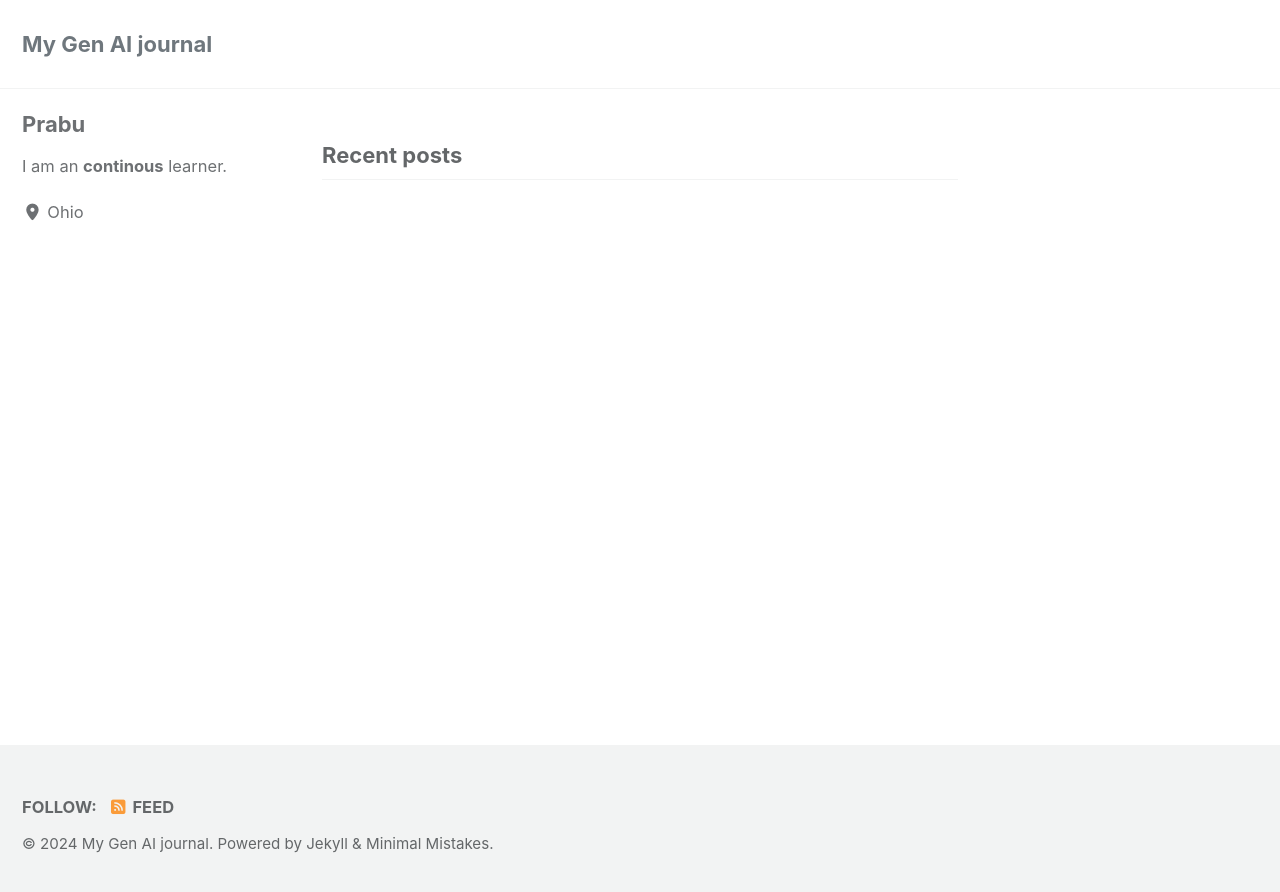
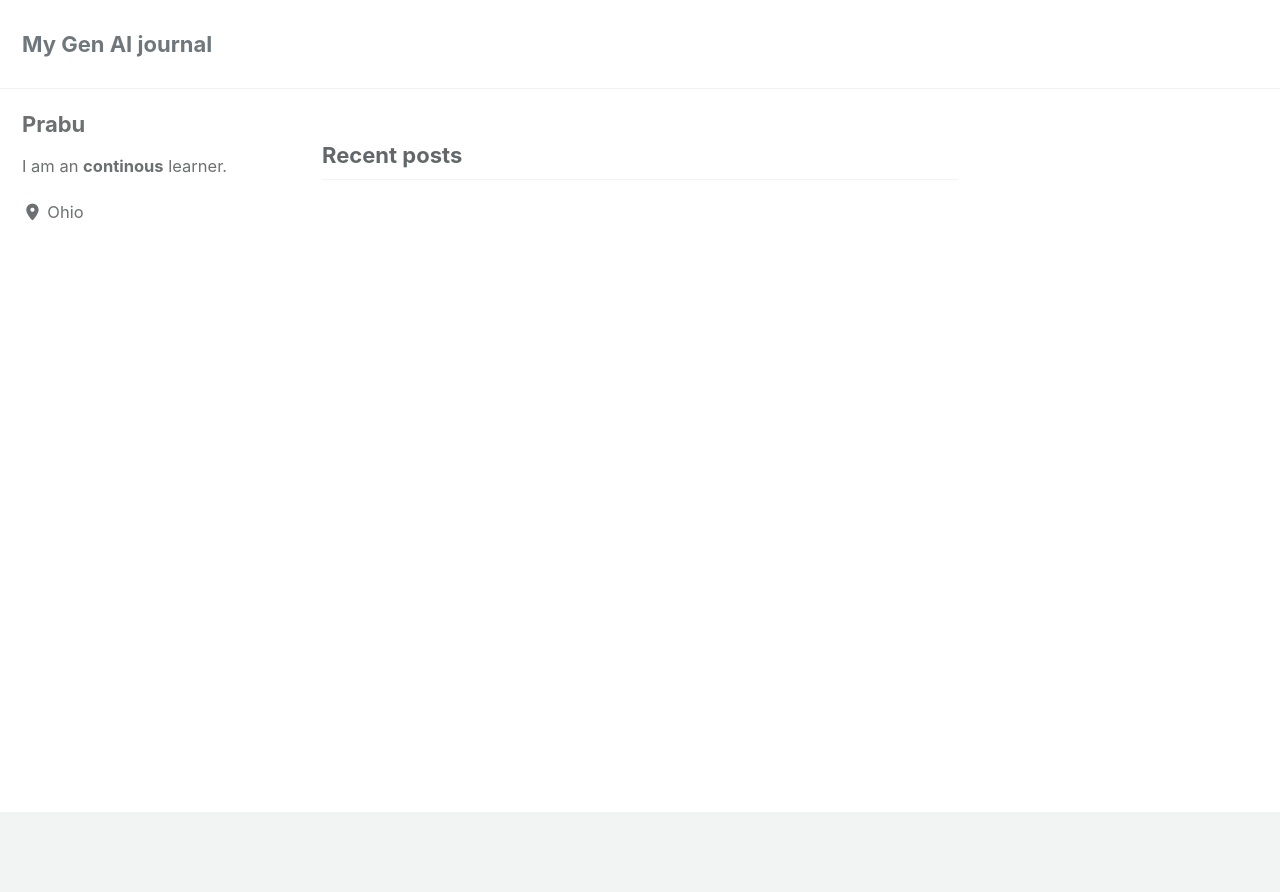
Before and after one commit to PrabuAppDev/github-pages-genai, a Jekyll site: the page built from index.html, in a window 1280 px wide. Shown: the top 892 px of the page. Built offline with Jekyll 4.4.1, drawn with Linux system fonts in a browser that asks for light colours; cached includes are drawn as plain includes; the list of posts is cut into pages by our own code.

Commit message:
Update footer.html

```diff
--- a/_includes/footer.html
+++ b/_includes/footer.html
@@ -1,4 +1,4 @@
-<div class="page__footer-follow">
+<!-- <div class="page__footer-follow">
   <ul class="social-icons">
     {% if site.data.ui-text[site.locale].follow_label %}
       <li><strong>{{ site.data.ui-text[site.locale].follow_label }}</strong></li>
@@ -16,6 +16,6 @@
       <li><a href="{% if site.atom_feed.path %}{{ site.atom_feed.path }}{% else %}{{ '/feed.xml' | relative_url }}{% endif %}"><i class="fas fa-fw fa-rss-square" aria-hidden="true"></i> {{ site.data.ui-text[site.locale].feed_label | default: "Feed" }}</a></li>
     {% endunless %}
   </ul>
-</div>
+</div> -->
 
-<div class="page__footer-copyright">&copy; {{ site.time | date: '%Y' }} <a href="{{ site.copyright_url | default: site.url }}">{{ site.copyright | default: site.title }}</a>. {{ site.data.ui-text[site.locale].powered_by | default: "Powered by" }} <a href="https://jekyllrb.com" rel="nofollow">Jekyll</a> &amp; <a href="https://mademistakes.com/work/jekyll-themes/minimal-mistakes/" rel="nofollow">Minimal Mistakes</a>.</div>
+<!-- <div class="page__footer-copyright">&copy; {{ site.time | date: '%Y' }} <a href="{{ site.copyright_url | default: site.url }}">{{ site.copyright | default: site.title }}</a>. {{ site.data.ui-text[site.locale].powered_by | default: "Powered by" }} <a href="https://jekyllrb.com" rel="nofollow">Jekyll</a> &amp; <a href="https://mademistakes.com/work/jekyll-themes/minimal-mistakes/" rel="nofollow">Minimal Mistakes</a>.</div> -->
```
